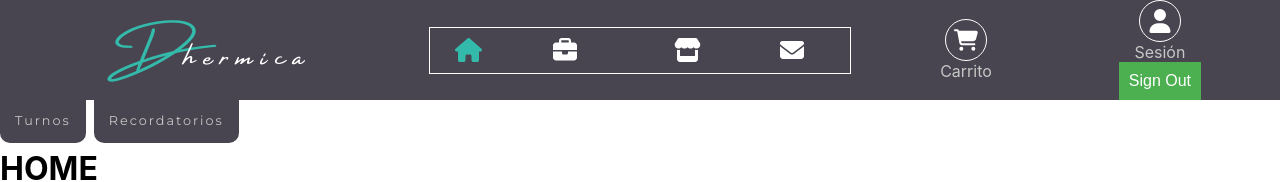
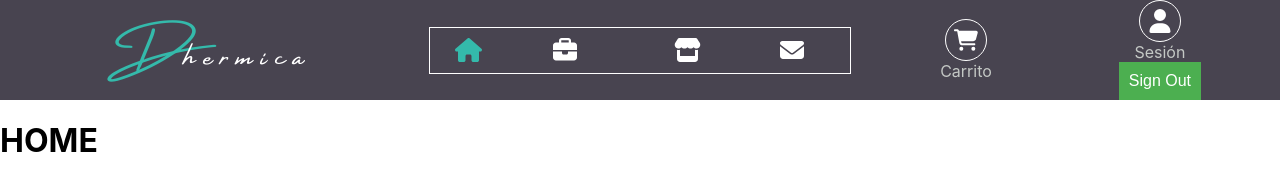
Before and after one commit to Marcosotoladev/Dhermica, a React (Create React App) app: page / in a window 1280 px wide. Shown: the top 182 px of the page. Built offline with nearby package versions, Linux system fonts and the light colour scheme; no server answers; a web font is replaced by a local one.

Commit message:
solapa con usuario admin

```diff
--- a/src/sections/header/Header.jsx
+++ b/src/sections/header/Header.jsx
@@ -1,11 +1,21 @@
-// Header.js
-import React from "react";
+import React, { useEffect, useState } from "react";
 import "./Header.css";
 import Logo from "./components/logo/Logo";
 import Navbar from "./components/navbar/Navbar";
 import Menu from "./components/menu/Menu";
+import { auth } from '../../firebase'; // Asegúrate de importar la instancia de auth
 
 const Header = () => {
+  const [user, setUser] = useState(null);
+
+  useEffect(() => {
+    const unsubscribe = auth.onAuthStateChanged((user) => {
+      setUser(user);
+    });
+
+    return () => unsubscribe();
+  }, []);
+
   return (
     <div>
       <div className="header">
@@ -21,6 +31,9 @@ const Header = () => {
           <Menu />
         </div>
       </div>
+
+      {user && user.uid === "9IrqQ1yarpaXSjlV0rhWoaabhQ63" && (
+        <>
           <div className="solapa">
             <div className="header-item-4">
               <a href="/Turnos">
@@ -33,6 +46,8 @@ const Header = () => {
               </a>
             </div>
           </div>
+        </>
+      )}
     </div>
   );
 };
```
Also changed, not shown: 8 other files (tests, documents, lock files or other folders). Lines whose indentation alone changed are shown as unchanged.
